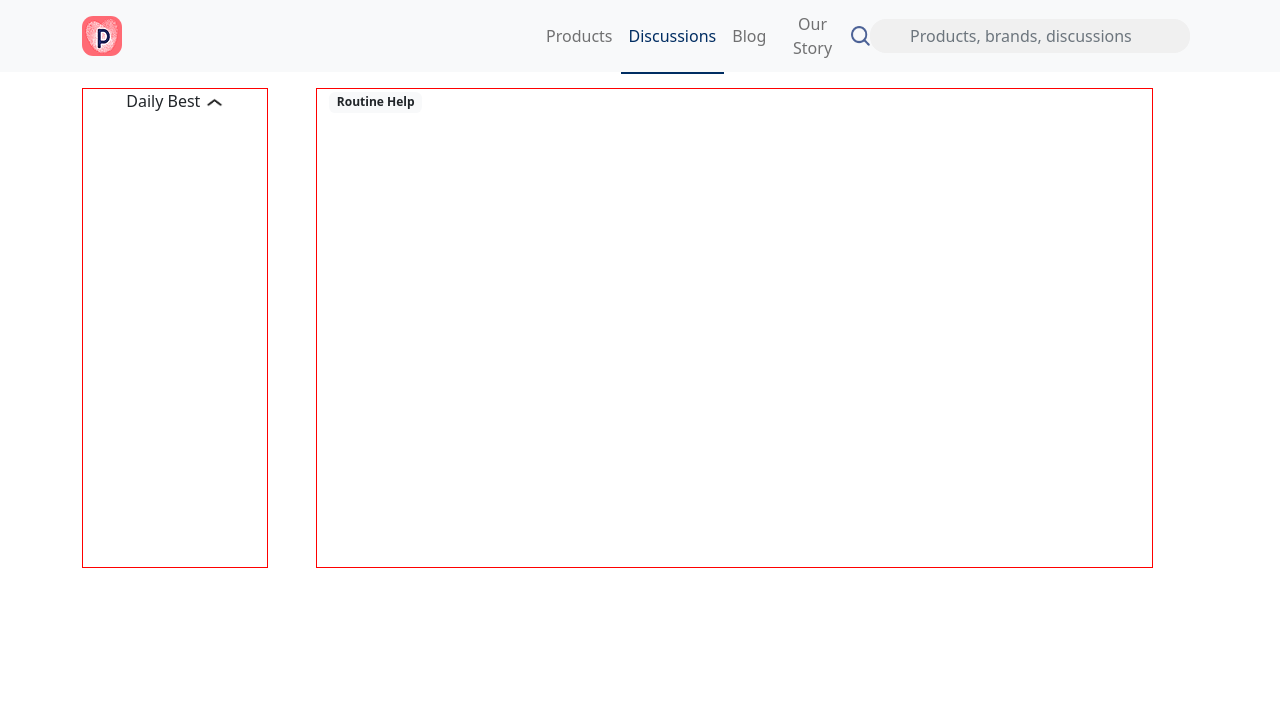
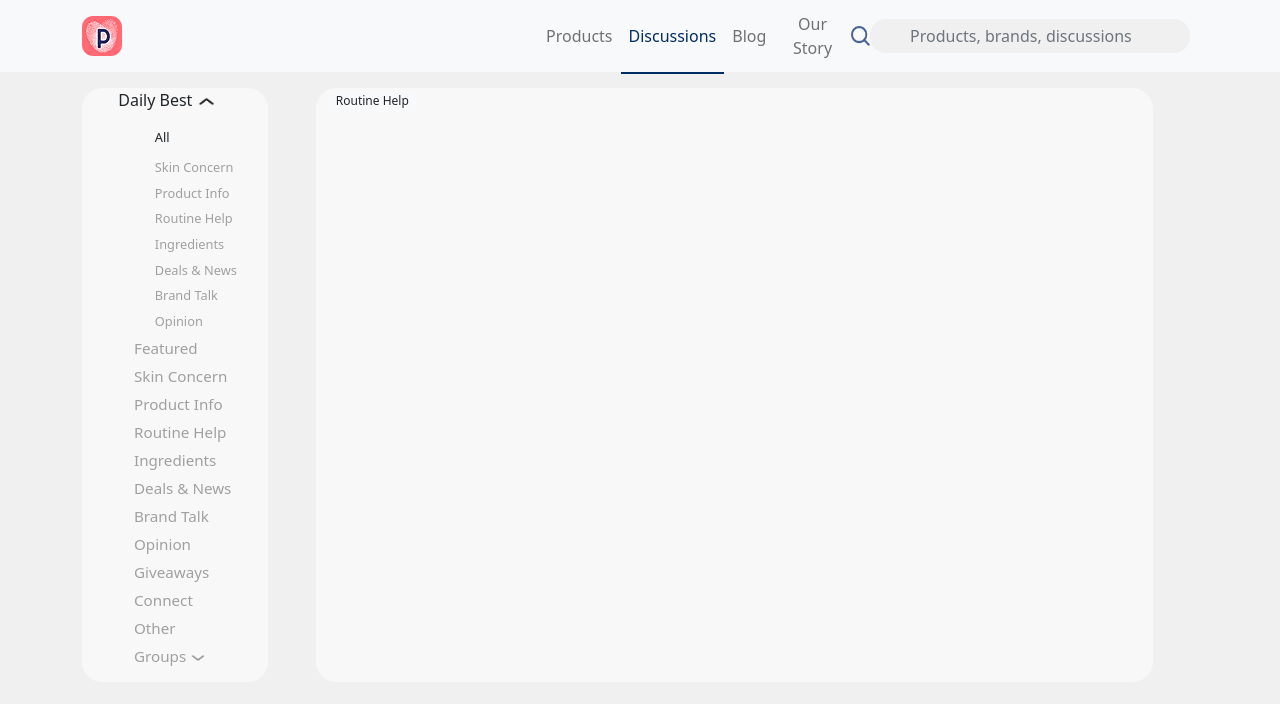
Before and after one commit to Bobstyle23/Picky-project, a React (Create React App) app: page / in a window 1280 px wide. Shown: the top 704 px of the page. Built offline with nearby package versions, Linux system fonts and the light colour scheme.

Commit message:
Add contents

```diff
--- a/public/index.html
+++ b/public/index.html
@@ -4,7 +4,7 @@
     <meta charset="utf-8" />
     <title>Picky</title>
   </head>
-  <body>
+  <body style="background-color: #f0f0f0">
     <noscript>You need to enable JavaScript to run this app.</noscript>
     <div id="root"></div>
   </body>
--- a/src/components/Discussion.jsx
+++ b/src/components/Discussion.jsx
@@ -1,6 +1,7 @@
 import React from "react";
 import { Container, Row, Col, Badge } from "react-bootstrap";
 import upIcon from "../images/icon-up-big-19-px@3x.png";
+import downIcon from "../images/icon-down-big-19-px@3x.png";
 import "./styles/discussions.css";
 const Discussion = () => {
   return (
@@ -8,12 +9,35 @@ const Discussion = () => {
       <Container>
         <Row style={{ margin: "1rem 0 0 0" }}>
           <Col className="col1" sm={2}>
-            <p>
+            <p className="col-1-head">
               Daily Best <img src={upIcon} className="upIcon" alt="" />
             </p>
+            <p className="col-1-text1">All</p>
+            <p className="col-1-text">Skin Concern</p>
+            <p className="col-1-text">Product Info</p>
+            <p className="col-1-text">Routine Help</p>
+            <p className="col-1-text">Ingredients</p>
+            <p className="col-1-text">Deals & News</p>
+            <p className="col-1-text">Brand Talk</p>
+            <p className="col-1-text">Opinion</p>
+
+            <p className="col-1-features">Featured</p>
+            <p className="col-1-features">Skin Concern</p>
+            <p className="col-1-features">Product Info</p>
+            <p className="col-1-features">Routine Help</p>
+            <p className="col-1-features">Ingredients</p>
+            <p className="col-1-features">Deals & News</p>
+            <p className="col-1-features">Brand Talk</p>
+            <p className="col-1-features">Opinion</p>
+            <p className="col-1-features">Giveaways</p>
+            <p className="col-1-features">Connect</p>
+            <p className="col-1-features">Other</p>
+            <p className="col-1-features">
+              Groups <img className="downIcon" src={downIcon} alt="" />
+            </p>
           </Col>
-          <Col style={{ border: "1px solid red" }} sm={9}>
-            <Badge className="badge" bg="light" text="dark">
+          <Col className="col2" sm={9}>
+            <Badge className="userBadge" bg="light" text="dark">
               Routine Help
             </Badge>
           </Col>
--- a/src/components/Header.jsx
+++ b/src/components/Header.jsx
@@ -13,7 +13,7 @@ const Header = () => {
           </Navbar.Brand>
           <Navbar.Toggle />
           <Navbar.Collapse>
-            <Nav className="me-auto my-2 my-lg-0 header">
+            <Nav className="me-auto my-2 my-lg-0 headerTexts">
               <Nav.Link href="#action1">Products</Nav.Link>
               <Nav.Link className="discussion" href="#action2">
                 <p className="discussion-text">Discussions</p>
@@ -24,6 +24,7 @@ const Header = () => {
             <img src={searchIcon} className="searchIcon" alt="" />
             <Form className="d-flex">
               <FormControl
+                style={{ fontSize: "1rem" }}
                 type="search"
                 placeholder="Products, brands, discussions"
                 className="me-2 control"
--- a/src/components/styles/discussions.css
+++ b/src/components/styles/discussions.css
@@ -1,26 +1,86 @@
 .col1 {
   margin-right: 3rem;
-  height: 30rem;
-  border: 1px solid red;
+
+  background-color: #f8f8f8;
+  border-radius: 1.3rem;
+}
+.col-1-head {
+  margin-right: 1rem;
+}
+.col-1-text1 {
+  font-size: 0.8rem;
+  text-align: left;
+  margin-left: 3.8rem;
+}
+.col-1-text {
+  font-size: 0.8rem;
+  color: #a0a0a0;
+  text-align: left;
+  margin-left: 3.8rem;
+  line-height: 0.6rem;
+}
+.col-1-features {
+  font-size: 0.95rem;
+  color: #a0a0a0;
+  text-align: left;
+  margin-left: 2.5rem;
+  line-height: 0.75rem;
+}
+.col2 {
+  background-color: #f8f8f8;
+  border-radius: 1.3rem;
 }
 .upIcon {
   width: 1.2rem;
   height: 1.2rem;
 }
-.badge {
+.downIcon {
+  width: 1rem;
+  height: 1rem;
+}
+.userBadge {
   float: left;
   border-radius: 0.4rem;
   margin-top: 0.2rem;
-  font-style: 100;
+  font-weight: 400;
 }
 
-@media (max-width: 600px) {
+@media (max-width: 1100px) {
+  .col-1-text1 {
+    text-align: left;
+    margin-left: 0;
+  }
+  .col-1-text {
+    text-align: left;
+    margin-left: 0;
+  }
+  .col-1-features {
+    text-align: left;
+    margin-left: 0;
+  }
+}
+
+@media (max-width: 750px) {
   .col1 {
     display: none;
   }
+  .col-1-text {
+    text-align: left;
+    margin-left: 0;
+  }
+  .col-1-features {
+    text-align: left;
+    margin-left: 0;
+  }
+  .col2 {
+    width: 100%;
+  }
 }
-@media (max-device-width: 375px) {
+@media (max-device-width: 500px) {
   .col1 {
     display: none;
   }
+  .col2 {
+    width: 100%;
+  }
 }
--- a/src/components/styles/header.css
+++ b/src/components/styles/header.css
@@ -6,7 +6,7 @@
   width: 2.5rem;
   height: 2.5rem;
 }
-.header {
+.headerTexts {
   max-height: 8rem;
   margin-left: 25rem;
   align-items: center;
@@ -31,3 +31,6 @@
   background-color: #f0f0f0;
   border: none;
 }
+
+@media (max-width: 768px) {
+}
```
